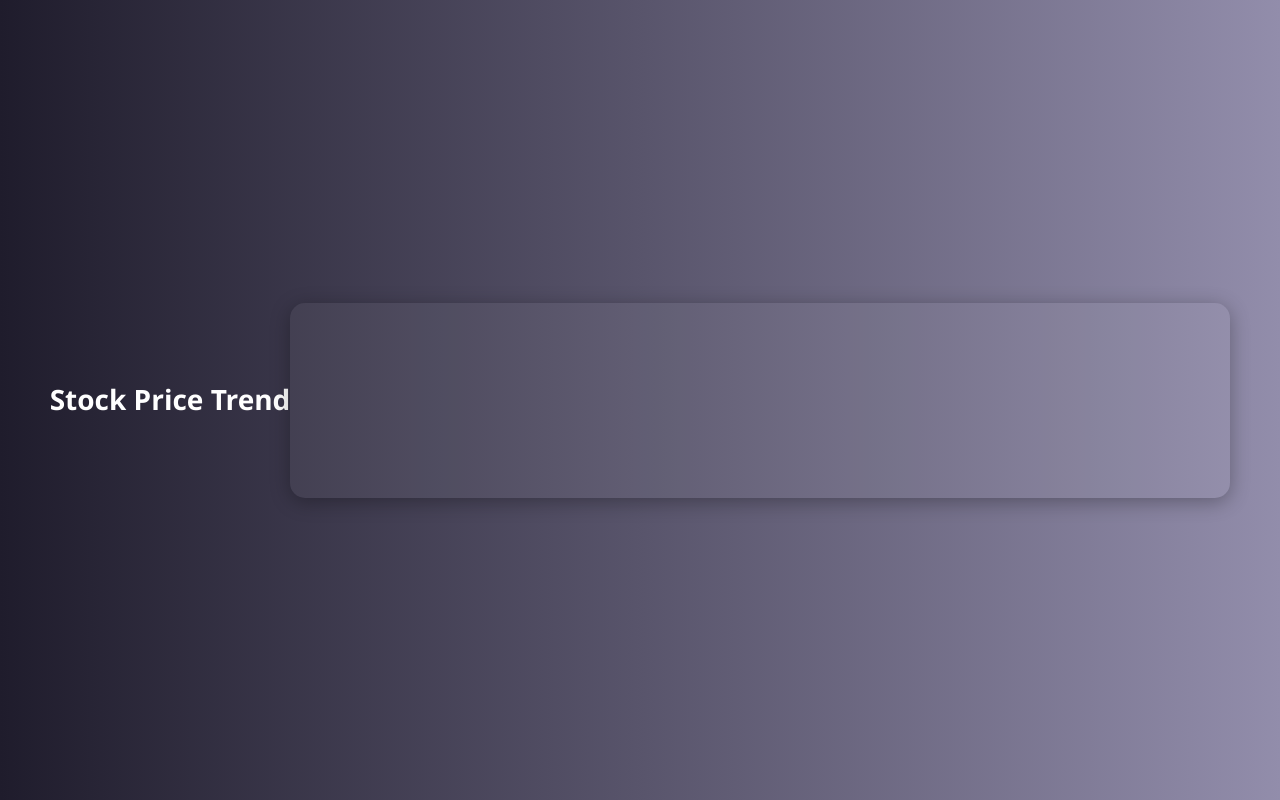
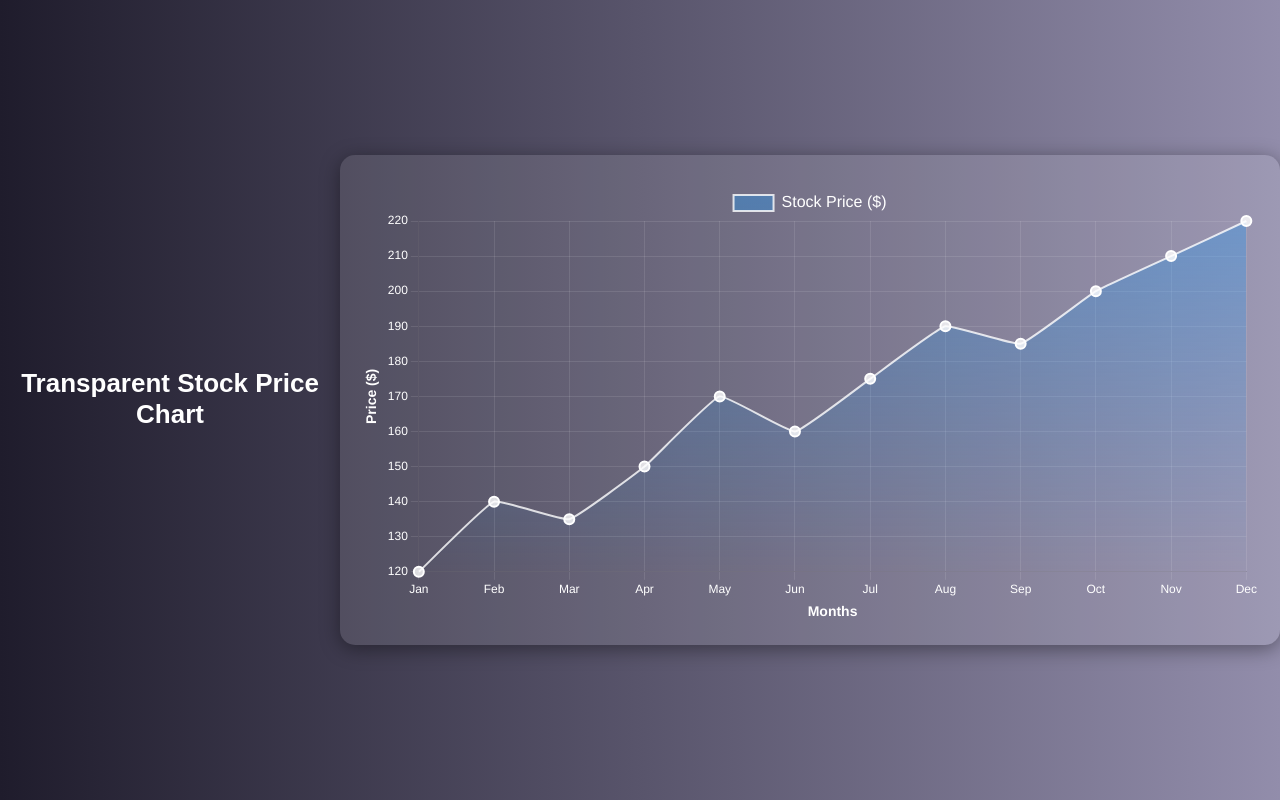
Before and after one commit to marketstateai/marketstateai.github.io, a plain HTML site: page index.html in a window 1280 px wide. Drawn offline with nearby package versions, Linux system fonts and the light colour scheme.

Commit message:
Update index.html

```diff
--- a/index.html
+++ b/index.html
@@ -3,48 +3,48 @@
 <head>
     <meta charset="UTF-8">
     <meta name="viewport" content="width=device-width, initial-scale=1.0">
-    <title>Elegant Stock Price Chart</title>
+    <title>Transparent Stock Chart</title>
     <script src="https://cdn.jsdelivr.net/npm/chart.js"></script>
     <style>
         body {
-            font-family: 'Segoe UI', Tahoma, Geneva, Verdana, sans-serif;
+            font-family: Arial, sans-serif;
             display: flex;
             justify-content: center;
             align-items: center;
-            min-height: 100vh;
+            height: 100vh;
             margin: 0;
             background: linear-gradient(to right, #1f1c2c, #928dab);
             color: #fff;
         }
         h1 {
-            font-size: 28px;
+            font-size: 26px;
             margin-bottom: 20px;
             text-align: center;
         }
         #chartContainer {
             max-width: 900px;
             width: 90%;
+            background: rgba(255, 255, 255, 0.1); /* Semi-transparent background */
+            border-radius: 15px;
             padding: 20px;
-            background: rgba(255, 255, 255, 0.05);
-            border-radius: 15px;
-            box-shadow: 0 4px 20px rgba(0, 0, 0, 0.3);
+            box-shadow: 0 4px 20px rgba(0, 0, 0, 0.4);
         }
     </style>
 </head>
 <body>
 
-<h1>Stock Price Trend</h1>
+<h1>Transparent Stock Price Chart</h1>
 <div id="chartContainer">
     <canvas id="stockChart"></canvas>
 </div>
 
 <script>
-    // Create a gradient for the chart fill
+    // Create a gradient for a transparent effect
     const canvas = document.getElementById('stockChart');
     const ctx = canvas.getContext('2d');
     const gradientFill = ctx.createLinearGradient(0, 0, 0, 400);
-    gradientFill.addColorStop(0, 'rgba(33, 150, 243, 0.6)');
-    gradientFill.addColorStop(1, 'rgba(33, 150, 243, 0)');
+    gradientFill.addColorStop(0, 'rgba(33, 150, 243, 0.4)'); // Start with a soft blue
+    gradientFill.addColorStop(1, 'rgba(33, 150, 243, 0)');   // Fade to transparent
 
     // Sample stock data with dates and prices
     const stockData = {
@@ -52,11 +52,81 @@
         datasets: [{
             label: "Stock Price ($)",
             data: [120, 140, 135, 150, 170, 160, 175, 190, 185, 200, 210, 220],
-            borderColor: "rgba(33, 150, 243, 1)",
+            borderColor: "rgba(255, 255, 255, 0.8)", // White line
             backgroundColor: gradientFill,
-            pointBackgroundColor: "rgba(255, 255, 255, 0.9)",
-            pointBorderColor: "rgba(33, 150, 243, 1)",
+            pointBackgroundColor: "rgba(255, 255, 255, 0.8)",
+            pointBorderColor: "#fff",
             pointRadius: 5,
             pointHoverRadius: 7,
             borderWidth: 2,
-            tension: 0.3,
+            tension: 0.4,
+            fill: true,
+        }]
+    };
+
+    // Chart configuration for a smooth, transparent line chart
+    const config = {
+        type: 'line',
+        data: stockData,
+        options: {
+            responsive: true,
+            plugins: {
+                legend: {
+                    display: true,
+                    labels: {
+                        font: { size: 16 },
+                        color: '#ffffff',
+                        padding: 20
+                    }
+                },
+                tooltip: {
+                    backgroundColor: 'rgba(50, 50, 50, 0.7)',
+                    titleFont: { size: 16 },
+                    bodyFont: { size: 14 },
+                    padding: 10,
+                    cornerRadius: 6
+                }
+            },
+            scales: {
+                x: {
+                    title: {
+                        display: true,
+                        text: 'Months',
+                        color: '#ffffff',
+                        font: { size: 14, weight: 'bold' }
+                    },
+                    ticks: { color: '#ffffff' },
+                    grid: { color: 'rgba(255, 255, 255, 0.1)' }
+                },
+                y: {
+                    title: {
+                        display: true,
+                        text: 'Price ($)',
+                        color: '#ffffff',
+                        font: { size: 14, weight: 'bold' }
+                    },
+                    ticks: { color: '#ffffff' },
+                    grid: { color: 'rgba(255, 255, 255, 0.1)' }
+                }
+            },
+            animations: {
+                tension: {
+                    duration: 1500,
+                    easing: 'easeInOutElastic',
+                    from: 0.5,
+                    to: 0.1,
+                    loop: false
+                }
+            }
+        }
+    };
+
+    // Render the chart in the canvas element
+    const stockChart = new Chart(
+        document.getElementById('stockChart'),
+        config
+    );
+</script>
+
+</body>
+</html>
```
